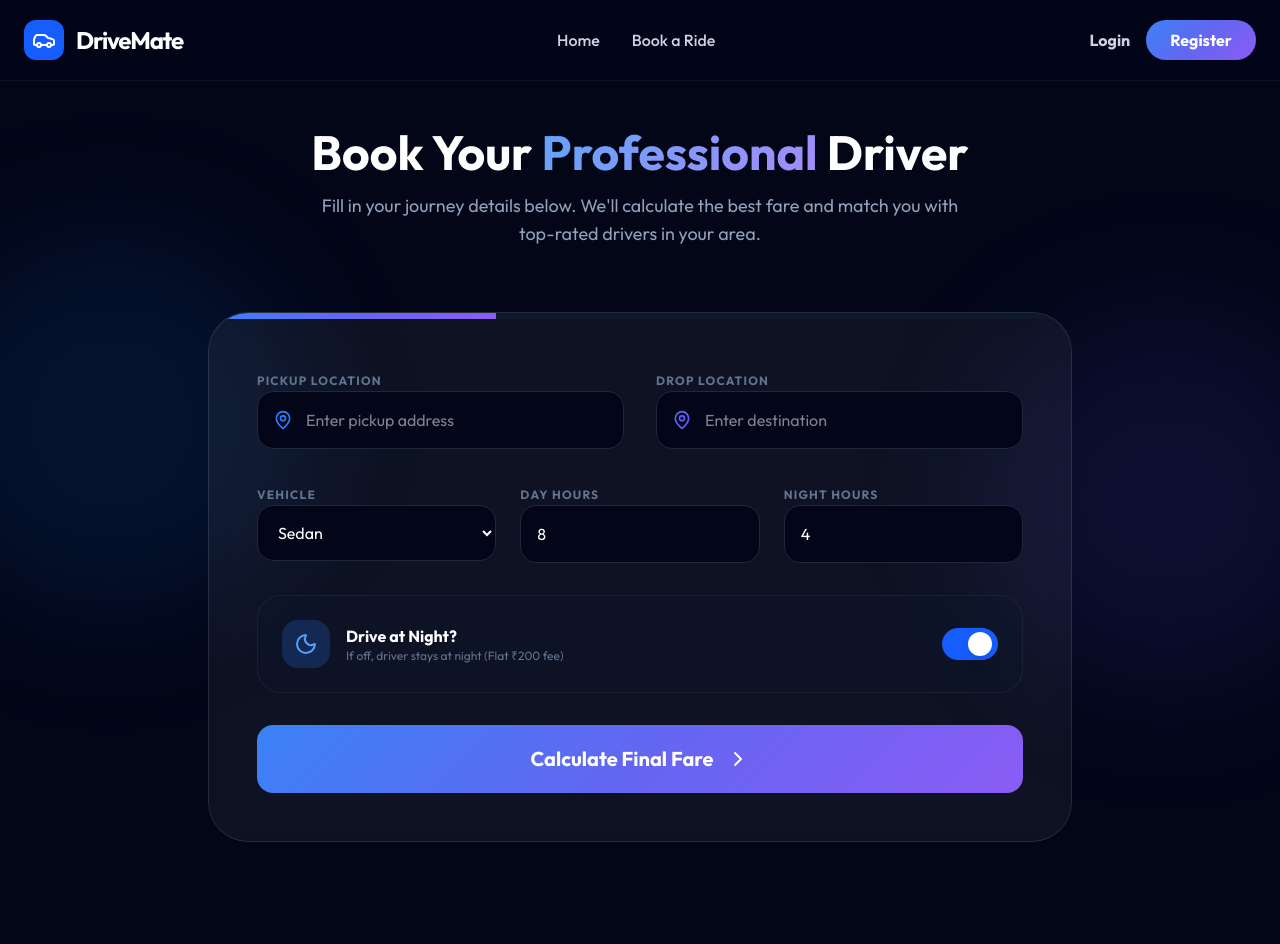
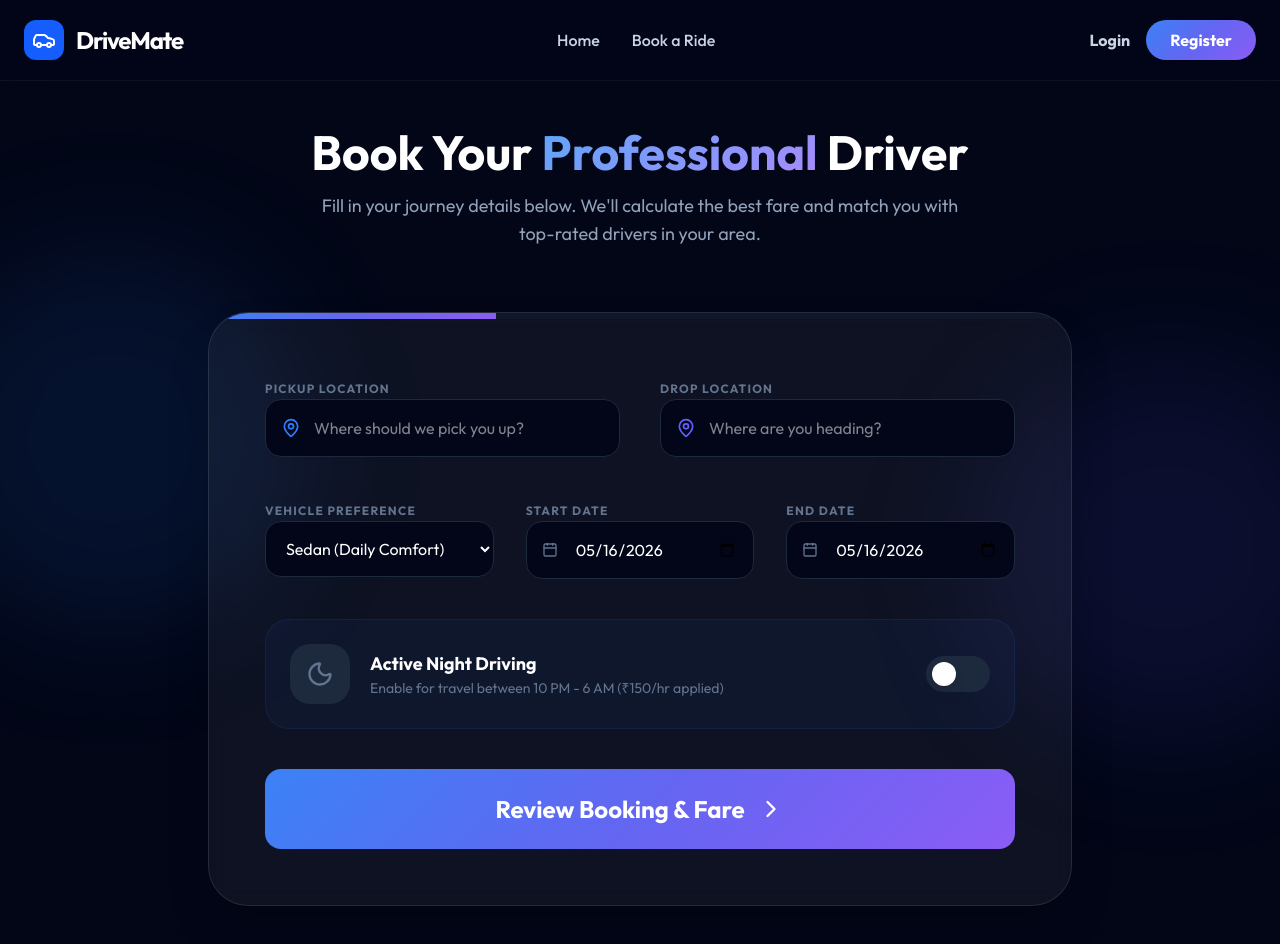
Before and after one commit to OmRathkanthiwar/DriveMate, a React (Vite) app in the folder client/: page /book in a window 1280 px wide. Shown: the top 944 px of the page. Before the commit the page ends 922 px from the top, so only its background shows below. Built offline with nearby package versions, Linux system fonts and the light colour scheme; no server answers.

Commit message:
UX: Simplified booking to date-based pricing with automated night logic

```diff
--- a/client/src/components/BookingForm.jsx
+++ b/client/src/components/BookingForm.jsx
@@ -7,17 +7,14 @@ const BookingForm = () => {
   const [step, setStep] = useState(1);
   const [loading, setLoading] = useState(false);
   const [fare, setFare] = useState(0);
-  const [isNightDrive, setIsNightDrive] = useState(true);
+  const [isNightDrive, setIsNightDrive] = useState(false);
 
   const [formData, setFormData] = useState({
     startLocation: '',
     endLocation: '',
-    startDate: '',
-    endDate: '',
+    startDate: new Date().toISOString().split('T')[0],
+    endDate: new Date().toISOString().split('T')[0],
     vehicleType: 'sedan',
-    totalHours: 12,
-    dayHours: 8,
-    nightHours: 4,
     distance: 100
   });
 
@@ -34,7 +31,9 @@ const BookingForm = () => {
   };
 
   useEffect(() => {
-    fetchFare();
+    if (formData.startDate && formData.endDate) {
+      fetchFare();
+    }
   }, [formData, isNightDrive]);
 
   const handleConfirm = async () => {
@@ -63,115 +62,122 @@ const BookingForm = () => {
 
   return (
     <div className="max-w-4xl mx-auto px-4">
-      <div className="glass rounded-[2.5rem] overflow-hidden border border-white/5">
-        {/* Progress Bar */}
+      <div className="glass rounded-[2.5rem] overflow-hidden border border-white/5 shadow-2xl">
         <div className="h-1.5 w-full bg-slate-900 flex">
            <motion.div animate={{ width: `${(step/3)*100}%` }} className="h-full premium-gradient" />
         </div>
 
-        <div className="p-8 md:p-12 text-left">
+        <div className="p-8 md:p-14 text-left">
           {step === 1 && (
-            <motion.div initial={{ opacity: 0, x: 20 }} animate={{ opacity: 1, x: 0 }} className="space-y-8">
-              <div className="grid md:grid-cols-2 gap-8">
+            <motion.div initial={{ opacity: 0, y: 20 }} animate={{ opacity: 1, y: 0 }} className="space-y-10">
+              <div className="grid md:grid-cols-2 gap-10">
                 <div className="space-y-2">
                   <label className="text-xs text-slate-500 font-bold uppercase tracking-widest">Pickup Location</label>
                   <div className="relative">
                     <MapPin className="absolute left-4 top-1/2 -translate-y-1/2 text-blue-500 w-5 h-5" />
-                    <input value={formData.startLocation} onChange={(e) => setFormData({...formData, startLocation: e.target.value})} className="w-full bg-slate-950 border border-slate-800 rounded-2xl py-4 pl-12 pr-4 text-white focus:border-blue-500 outline-none" placeholder="Enter pickup address" />
+                    <input value={formData.startLocation} onChange={(e) => setFormData({...formData, startLocation: e.target.value})} className="w-full bg-slate-950 border border-slate-800 rounded-2xl py-4 pl-12 pr-4 text-white focus:border-blue-500 outline-none transition-all" placeholder="Where should we pick you up?" />
                   </div>
                 </div>
                 <div className="space-y-2">
                   <label className="text-xs text-slate-500 font-bold uppercase tracking-widest">Drop Location</label>
                   <div className="relative">
                     <MapPin className="absolute left-4 top-1/2 -translate-y-1/2 text-indigo-500 w-5 h-5" />
-                    <input value={formData.endLocation} onChange={(e) => setFormData({...formData, endLocation: e.target.value})} className="w-full bg-slate-950 border border-slate-800 rounded-2xl py-4 pl-12 pr-4 text-white focus:border-blue-500 outline-none" placeholder="Enter destination" />
+                    <input value={formData.endLocation} onChange={(e) => setFormData({...formData, endLocation: e.target.value})} className="w-full bg-slate-950 border border-slate-800 rounded-2xl py-4 pl-12 pr-4 text-white focus:border-blue-500 outline-none transition-all" placeholder="Where are you heading?" />
                   </div>
                 </div>
               </div>
 
-              <div className="grid grid-cols-2 md:grid-cols-3 gap-6">
+              <div className="grid grid-cols-1 md:grid-cols-3 gap-8">
                  <div className="space-y-2">
-                    <label className="text-xs text-slate-500 font-bold uppercase tracking-widest">Vehicle</label>
-                    <select value={formData.vehicleType} onChange={(e) => setFormData({...formData, vehicleType: e.target.value})} className="w-full bg-slate-950 border border-slate-800 rounded-2xl p-4 text-white outline-none">
-                       <option value="sedan">Sedan</option>
-                       <option value="suv">SUV</option>
-                       <option value="luxury">Luxury</option>
+                    <label className="text-xs text-slate-500 font-bold uppercase tracking-widest text-left">Vehicle Preference</label>
+                    <select value={formData.vehicleType} onChange={(e) => setFormData({...formData, vehicleType: e.target.value})} className="w-full bg-slate-950 border border-slate-800 rounded-2xl p-4 text-white outline-none cursor-pointer">
+                       <option value="sedan">Sedan (Daily Comfort)</option>
+                       <option value="suv">SUV (Spacious Journey)</option>
+                       <option value="luxury">Luxury (Premium Experience)</option>
                     </select>
                  </div>
-                 <div className="space-y-2">
-                    <label className="text-xs text-slate-500 font-bold uppercase tracking-widest">Day Hours</label>
-                    <input type="number" value={formData.dayHours} onChange={(e) => setFormData({...formData, dayHours: parseInt(e.target.value)})} className="w-full bg-slate-950 border border-slate-800 rounded-2xl p-4 text-white outline-none" />
+                 <div className="space-y-2 text-left">
+                    <label className="text-xs text-slate-500 font-bold uppercase tracking-widest">Start Date</label>
+                    <div className="relative">
+                      <Calendar className="absolute left-4 top-1/2 -translate-y-1/2 text-slate-500 w-4 h-4" />
+                      <input type="date" value={formData.startDate} onChange={(e) => setFormData({...formData, startDate: e.target.value})} className="w-full bg-slate-950 border border-slate-800 rounded-2xl py-4 pl-12 pr-4 text-white outline-none" />
+                    </div>
                  </div>
-                 <div className="space-y-2">
-                    <label className="text-xs text-slate-500 font-bold uppercase tracking-widest">Night Hours</label>
-                    <input type="number" value={formData.nightHours} onChange={(e) => setFormData({...formData, nightHours: parseInt(e.target.value)})} className="w-full bg-slate-950 border border-slate-800 rounded-2xl p-4 text-white outline-none" />
+                 <div className="space-y-2 text-left">
+                    <label className="text-xs text-slate-500 font-bold uppercase tracking-widest">End Date</label>
+                    <div className="relative">
+                      <Calendar className="absolute left-4 top-1/2 -translate-y-1/2 text-slate-500 w-4 h-4" />
+                      <input type="date" value={formData.endDate} onChange={(e) => setFormData({...formData, endDate: e.target.value})} className="w-full bg-slate-950 border border-slate-800 rounded-2xl py-4 pl-12 pr-4 text-white outline-none" />
+                    </div>
                  </div>
               </div>
 
-              {/* NIGHT DRIVE OPTION */}
-              <div className="p-6 rounded-3xl bg-slate-900/50 border border-white/5 flex items-center justify-between">
-                 <div className="flex items-center gap-4">
-                    <div className={`p-3 rounded-2xl ${isNightDrive ? 'bg-blue-500/20 text-blue-400' : 'bg-slate-800 text-slate-500'}`}>
-                       <Moon className="w-6 h-6" />
+              <div className="p-6 rounded-3xl bg-blue-500/5 border border-blue-500/10 flex items-center justify-between">
+                 <div className="flex items-center gap-5">
+                    <div className={`p-4 rounded-[1.25rem] transition-all ${isNightDrive ? 'bg-blue-600 text-white shadow-lg' : 'bg-slate-800 text-slate-500'}`}>
+                       <Moon className="w-7 h-7" />
                     </div>
-                    <div>
-                       <h4 className="text-white font-bold">Drive at Night?</h4>
-                       <p className="text-xs text-slate-500">If off, driver stays at night (Flat ₹200 fee)</p>
+                    <div className="text-left">
+                       <h4 className="text-lg font-bold text-white">Active Night Driving</h4>
+                       <p className="text-sm text-slate-500">Enable for travel between 10 PM - 6 AM (₹150/hr applied)</p>
                     </div>
                  </div>
                  <button
                    onClick={() => setIsNightDrive(!isNightDrive)}
-                   className={`w-14 h-8 rounded-full transition-all relative ${isNightDrive ? 'bg-blue-600' : 'bg-slate-800'}`}
+                   className={`w-16 h-9 rounded-full transition-all relative ${isNightDrive ? 'bg-blue-600 shadow-[0_0_20px_rgba(37,99,235,0.4)]' : 'bg-slate-800'}`}
                  >
-                    <motion.div animate={{ x: isNightDrive ? 26 : 4 }} className="absolute top-1 w-6 h-6 bg-white rounded-full shadow-lg" />
+                    <motion.div animate={{ x: isNightDrive ? 30 : 6 }} className="absolute top-1.5 w-6 h-6 bg-white rounded-full shadow-lg" />
                  </button>
               </div>
 
-              <button onClick={() => setStep(2)} className="w-full py-5 rounded-2xl premium-gradient text-white font-bold text-xl flex items-center justify-center gap-3 hover:shadow-2xl transition-all">
-                 Calculate Final Fare <ChevronRight className="w-6 h-6" />
+              <button onClick={() => setStep(2)} className="w-full py-6 rounded-2xl premium-gradient text-white font-bold text-2xl flex items-center justify-center gap-3 hover:shadow-[0_20px_40px_rgba(37,99,235,0.3)] transition-all active:scale-[0.98]">
+                 Review Booking & Fare <ChevronRight className="w-7 h-7" />
               </button>
             </motion.div>
           )}
 
           {step === 2 && (
-            <motion.div initial={{ opacity: 0, scale: 0.95 }} animate={{ opacity: 1, scale: 1 }} className="text-center space-y-10">
-               <div className="space-y-2">
-                  <p className="text-slate-500 uppercase font-bold tracking-widest text-sm">Estimated Total Fare</p>
-                  <h2 className="text-7xl font-black text-white flex items-center justify-center gap-2">
-                     <IndianRupee className="text-blue-500 w-12 h-12" /> {fare}
+            <motion.div initial={{ opacity: 0, scale: 0.95 }} animate={{ opacity: 1, scale: 1 }} className="text-center space-y-12">
+               <div className="space-y-4">
+                  <p className="text-slate-500 uppercase font-bold tracking-[0.2em] text-sm">Calculated Service Fare</p>
+                  <h2 className="text-8xl font-black text-white flex items-center justify-center gap-3">
+                     <IndianRupee className="text-blue-500 w-14 h-14" /> {fare}
                   </h2>
+                  <p className="text-slate-600 text-sm italic">Includes all taxes and night considerations</p>
                </div>
 
-               <div className="grid md:grid-cols-2 gap-4 max-w-lg mx-auto">
-                  <div className="p-4 rounded-2xl bg-white/5 border border-white/5 text-left">
-                     <p className="text-[10px] text-slate-500 uppercase font-bold">Journey Summary</p>
-                     <p className="text-white font-medium">{formData.startLocation} to {formData.endLocation}</p>
+               <div className="grid md:grid-cols-2 gap-6 max-w-2xl mx-auto">
+                  <div className="p-6 rounded-3xl bg-slate-900/50 border border-white/5 text-left">
+                     <p className="text-[10px] text-slate-500 uppercase font-bold tracking-widest mb-2">Duration</p>
+                     <p className="text-white font-bold text-lg">{new Date(formData.startDate).toLocaleDateString()} — {new Date(formData.endDate).toLocaleDateString()}</p>
                   </div>
-                  <div className="p-4 rounded-2xl bg-white/5 border border-white/5 text-left">
-                     <p className="text-[10px] text-slate-500 uppercase font-bold">Night Strategy</p>
-                     <p className="text-blue-400 font-bold">{isNightDrive ? 'Active Driving' : 'Driver Stay'}</p>
+                  <div className="p-6 rounded-3xl bg-slate-900/50 border border-white/5 text-left">
+                     <p className="text-[10px] text-slate-500 uppercase font-bold tracking-widest mb-2">Night Policy</p>
+                     <p className={`font-bold text-lg ${isNightDrive ? 'text-blue-400' : 'text-slate-400'}`}>
+                        {isNightDrive ? 'Active Driving (Chargeable)' : 'Driver Stays (Allowance Only)'}
+                     </p>
                   </div>
                </div>
 
-               <div className="flex flex-col sm:flex-row gap-4">
-                  <button onClick={() => setStep(1)} className="flex-1 py-5 rounded-2xl border border-slate-800 text-slate-400 font-bold hover:bg-slate-900 transition-all">Back to Edit</button>
-                  <button onClick={handleConfirm} disabled={loading} className="flex-[2] py-5 rounded-2xl premium-gradient text-white font-bold text-xl hover:shadow-2xl transition-all">
-                     {loading ? 'Confirming...' : 'Book My Driver Now'}
+               <div className="flex flex-col sm:flex-row gap-5 pt-6">
+                  <button onClick={() => setStep(1)} className="flex-1 py-5 rounded-2xl border-2 border-slate-800 text-slate-500 font-bold hover:bg-slate-900 transition-all text-lg">Back to Edit</button>
+                  <button onClick={handleConfirm} disabled={loading} className="flex-[2] py-5 rounded-2xl premium-gradient text-white font-bold text-2xl hover:shadow-2xl transition-all active:scale-[0.98]">
+                     {loading ? 'Finalizing...' : 'Confirm My Booking'}
                   </button>
                </div>
             </motion.div>
           )}
 
           {step === 3 && (
-            <motion.div initial={{ opacity: 0, y: 20 }} animate={{ opacity: 1, y: 0 }} className="text-center py-10 space-y-8">
-               <div className="w-24 h-24 bg-green-500/10 rounded-full mx-auto flex items-center justify-center border-4 border-green-500/20">
-                  <CheckCircle2 className="text-green-500 w-12 h-12" />
+            <motion.div initial={{ opacity: 0, y: 20 }} animate={{ opacity: 1, y: 0 }} className="text-center py-12 space-y-10">
+               <div className="w-28 h-28 bg-green-500/10 rounded-full mx-auto flex items-center justify-center border-4 border-green-500/20 shadow-[0_0_50px_rgba(34,197,94,0.1)]">
+                  <CheckCircle2 className="text-green-500 w-14 h-14" />
                </div>
                <div className="space-y-4">
-                  <h2 className="text-4xl font-bold text-white">Booking Confirmed!</h2>
-                  <p className="text-slate-400 max-w-sm mx-auto">Your request has been sent to drivers near {formData.startLocation}. We'll notify you once a driver accepts.</p>
+                  <h2 className="text-5xl font-bold text-white tracking-tight">Booking Sent!</h2>
+                  <p className="text-slate-400 text-lg max-w-md mx-auto leading-relaxed">We've notified nearby drivers of your journey from {formData.startLocation.split(',')[0]}.</p>
                </div>
-               <button onClick={() => window.location.href = '/customer/dashboard'} className="px-12 py-4 rounded-2xl premium-gradient text-white font-bold text-lg hover:shadow-xl transition-all">Go to My Dashboard</button>
+               <button onClick={() => window.location.href = '/customer/dashboard'} className="px-16 py-5 rounded-[2rem] premium-gradient text-white font-bold text-xl hover:shadow-2xl transition-all shadow-lg active:scale-95">Go to My Dashboard</button>
             </motion.div>
           )}
         </div>
```
Also changed, not shown: 1 other file (tests, documents, lock files or other folders).
